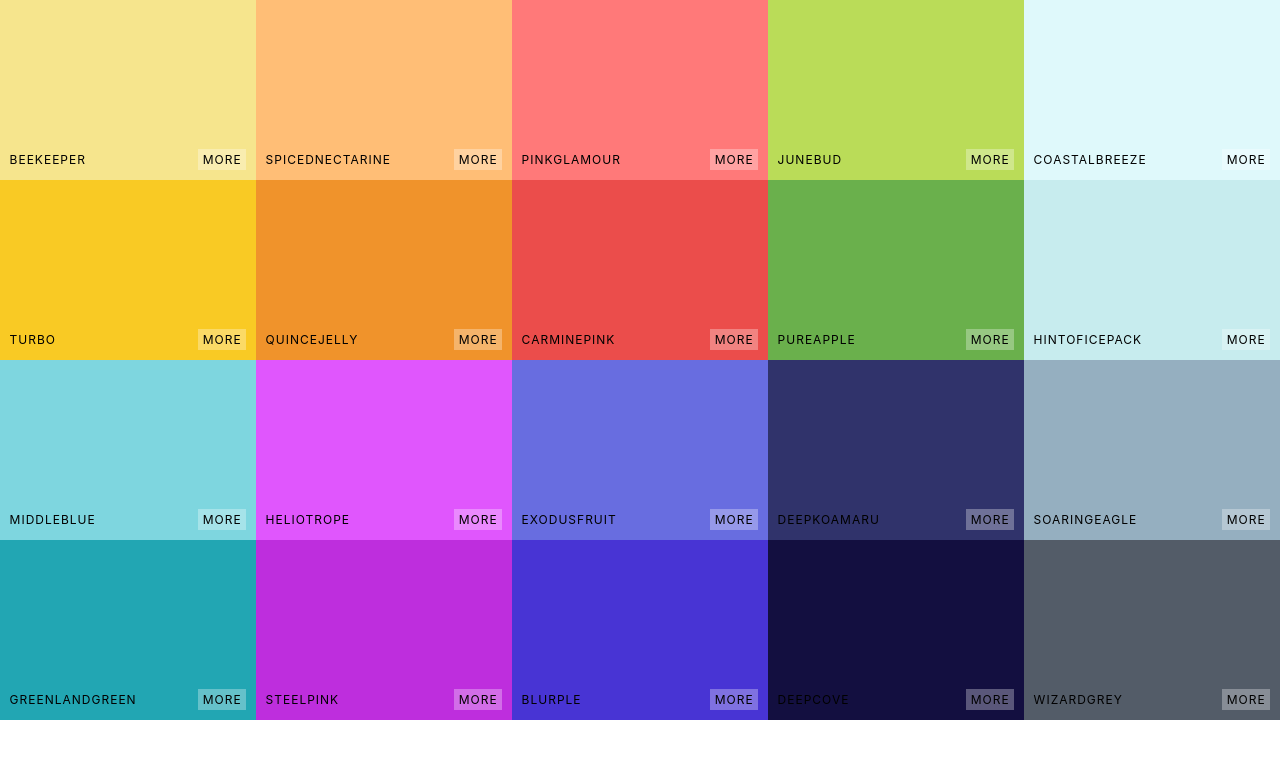
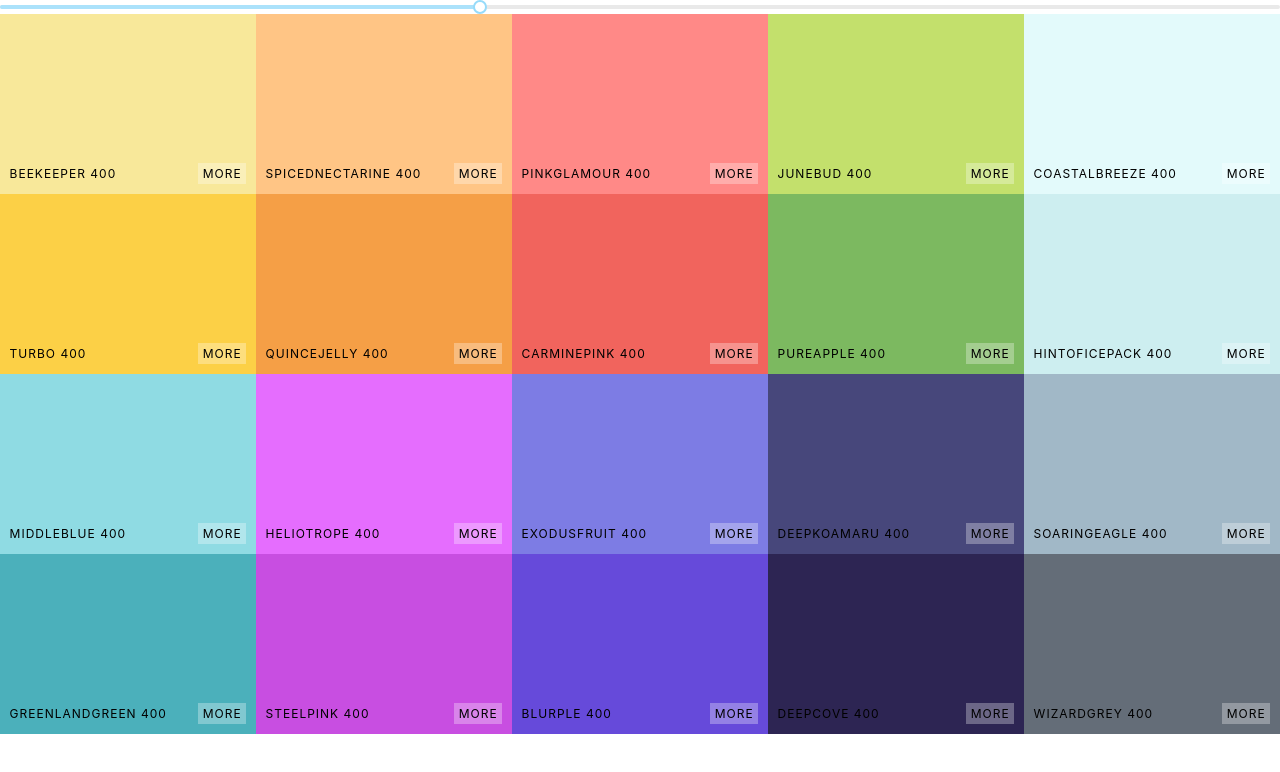
Before and after one commit to hemmayo/color-app, a React (Create React App) app: page / in a window 1280 px wide. Shown: the top 772 px of the page. Built offline with nearby package versions, Linux system fonts and the light colour scheme.

Commit message:
added unstyled color slider

```diff
--- a/package.json
+++ b/package.json
@@ -4,6 +4,7 @@
   "private": true,
   "dependencies": {
     "chroma-js": "^2.0.4",
+    "rc-slider": "^8.6.13",
     "react": "^16.9.0",
     "react-copy-to-clipboard": "^5.0.1",
     "react-dom": "^16.9.0",
--- a/src/App.js
+++ b/src/App.js
@@ -3,12 +3,10 @@ import Palette from "./Palette";
 import seedColors from "./seedColors";
 import colorsHelper from "./colorsHelper";
 
-console.log(colorsHelper(seedColors[4]));
-
 function App() {
   return (
     <div>
-      <Palette {...seedColors[4]} />
+      <Palette palette={colorsHelper(seedColors[4])} />
     </div>
   );
 }
--- a/src/ColorBox.js
+++ b/src/ColorBox.js
@@ -12,7 +12,7 @@ export default class ColorBox extends Component {
     );
   };
   render() {
-    const { color, name } = this.props;
+    const { hex: color, name } = this.props;
     const { copied } = this.state;
     return (
       <CopyContainer text={color} onCopy={this.handleColorCopy}>
--- a/src/Palette.js
+++ b/src/Palette.js
@@ -1,15 +1,34 @@
 import React, { Component } from "react";
+import Slider from "rc-slider";
 import ColorBox from "./ColorBox";
 import "./Palette.css";
+import "rc-slider/assets/index.css";
 
 export default class Palette extends Component {
+  state = {
+    level: 400
+  };
+
+  changeLevel = level => {
+    this.setState({ level });
+  };
+
   render() {
-    const colorBoxes = this.props.colors.map((color, i) => (
+    const { level } = this.state;
+    const { palette } = this.props;
+    const colorBoxes = palette.colors[level].map((color, i) => (
       <ColorBox key={i} {...color} />
     ));
     return (
       <div className="Palette">
         {/* Navbar goes here  */}
+        <Slider
+          defaultValue={this.state.level}
+          min={100}
+          max={900}
+          step={100}
+          onAfterChange={this.changeLevel}
+        />
         {/* <h1>{this.props.paletteName}</h1> */}
         <div className="Palette-colors">{colorBoxes} </div>
         {/* Footer goes here */}
--- a/src/colorsHelper.js
+++ b/src/colorsHelper.js
@@ -23,20 +23,27 @@ function getScale(hexColors, numberOfColors) {
 export default starterPalette => {
   let newPalette = {
     ...starterPalette,
-    colors: []
+    colors: {}
   };
+
   levels.map(level => (newPalette.colors[level] = []));
+
   starterPalette.colors.map((color, i) => {
-    let scale = getScale(color.color, newPalette.colors.length).reverse();
-    return (newPalette.colors[levels[i]] += {
+    let scale = getScale(color.color, 10).reverse();
+
+    for (let i in scale) {
+      newPalette.colors[levels[i]].push({
         name: `${color.name} ${levels[i]}`,
         id: color.name.toLowerCase().replace(/ /g, "-"),
         hex: scale[i],
         rgb: chroma(scale[i]).css(),
         rgba: chroma(scale[i])
           .css()
-        .replace(")", ", 1.0)")
+          .replace(")", ",1.0)")
       });
+    }
+    return undefined;
   });
+
   return newPalette;
 };
```
Also changed, not shown: 1 other file (tests, documents, lock files or other folders). Lines whose indentation alone changed are shown as unchanged.
